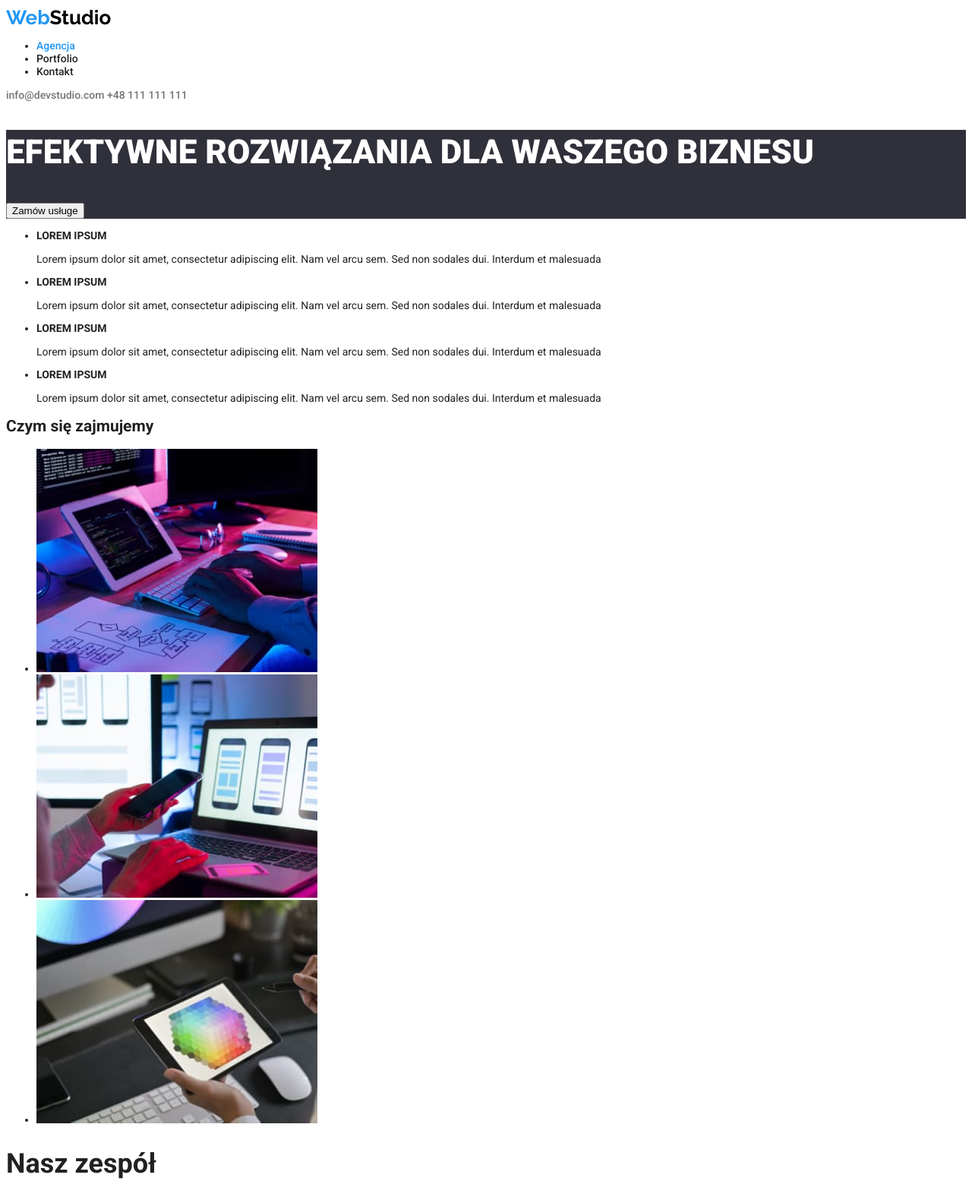
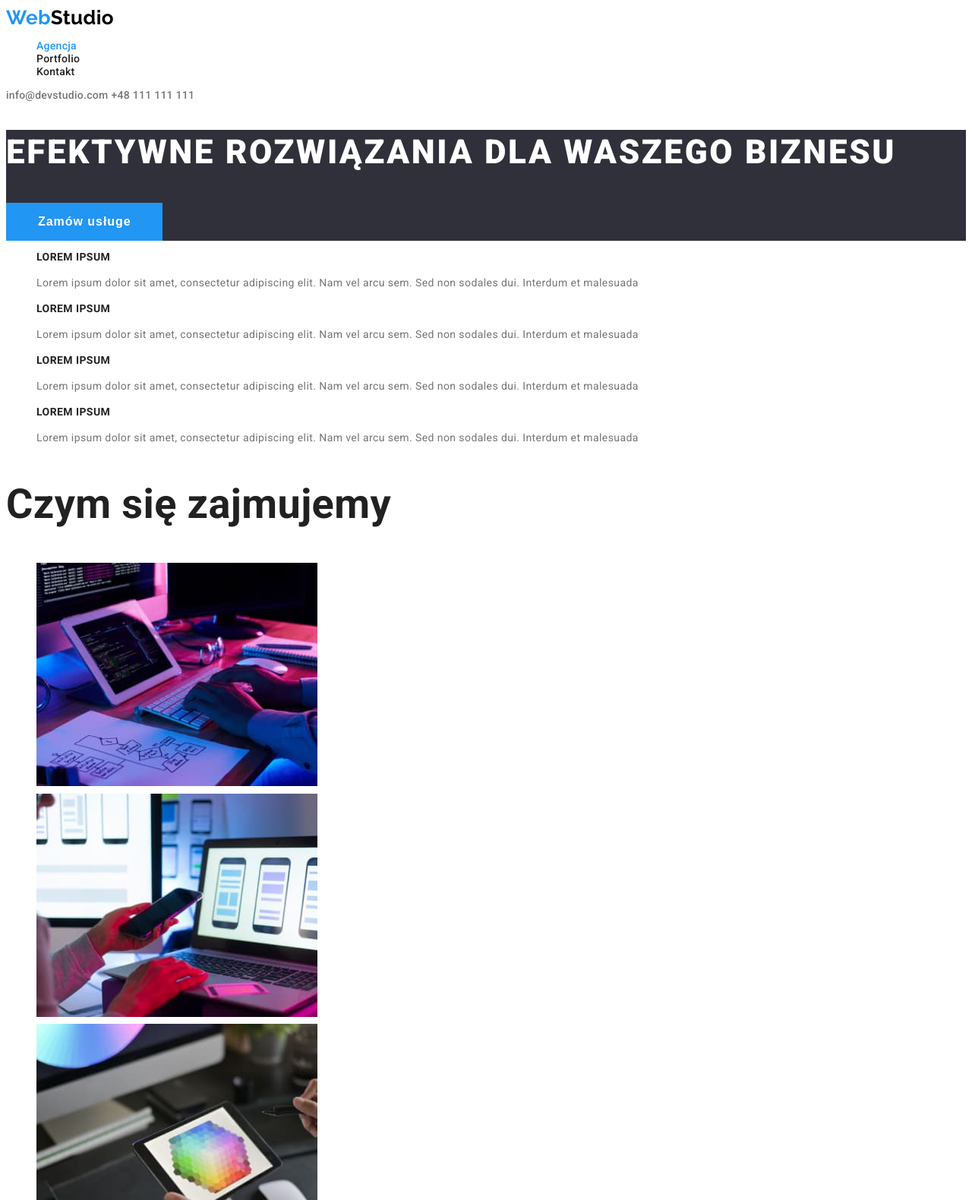
Before and after one commit to Maciej4896/goit-markup-hw-02, a plain HTML site: page index.html in a window 1280 px wide. Shown: the top 1580 px of the page at 76% size. Drawn offline with Linux system fonts and the light colour scheme.

Commit message:
Update styles.css

```diff
--- a/css/styles.css
+++ b/css/styles.css
@@ -8,10 +8,10 @@
 }
 body {
   font-family: 'Roboto', sans-serif;
-  color: #212121;
+  color: var(--main-text-color);
   background-color: var(--main-site-background-color);
   font-size: 14px;
-  letter-spacing: 0.03;
+  letter-spacing: 0.03em;
 }
 .button-panel {
   font-weight: 500;
@@ -39,6 +39,7 @@ button:focus {
   text-decoration: none;
   color: #212121;
   line-height: 1.14;
+  letter-spacing: 0.02em;
 }
 .navigation-links a:hover,
 .navigation-links a:focus,
@@ -53,6 +54,7 @@ button:focus {
   color: var(--secondary-text-color);
   text-decoration: none;
   line-height: 1.14;
+  letter-spacing: 0.02em;
 }
 .logo,
 .logo a:visited {
@@ -67,10 +69,11 @@ button:focus {
 .logo-secondary-color {
   color: var(--brand-color);
 }
-.projects h3 {
+.projects h2 {
   font-weight: 700;
   font-size: 18px;
   line-height: 2;
+  letter-spacing: 0.06em;
 }
 .projects p {
   font-weight: 400;
@@ -91,7 +94,7 @@ button:focus {
   font-size: 14px;
   line-height: 1.71;
 }
-.bottom-information .contact-info-bottom a[href='mailto:info@example.com'] {
+.contact-info-bottom a[href='mailto:info@example.com'] {
   text-decoration: underline;
 }
 .visually-hidden {
@@ -113,22 +116,29 @@ button:focus {
   line-height: 1.36;
   color: #fff;
   font-weight: 900;
+  letter-spacing: 0.06em;
 }
 .background-color {
   background-color: var(--secondary-site-background-color);
 }
-.secondary-text {
+.description-text {
   font-weight: 400;
   font-size: 14px;
   line-height: 1.71;
   color: var(--secondary-text-color);
+}
+.job-description {
+  color: var(--secondary-text-color);
+  line-height: 1.18;
 }
 .text-header {
   font-weight: 700;
   line-height: 1.14;
   font-size: 14px;
 }
-.our-crew-list h2 {
+
+.our-crew-list h2,
+.what-we-do {
   font-weight: 700;
   font-size: 36px;
   line-height: 1.16;
@@ -138,3 +148,36 @@ button:focus {
   font-size: 16px;
   line-height: 1.17;
 }
+.list {
+  list-style: none;
+}
+.contact-info:hover,
+.contact-info:focus,
+.contact-info-mail:hover,
+.contact-info-mail:focus {
+  color: var(--main-site-background-color);
+  background-color: var(--brand-color);
+}
+.main-button button {
+  padding: 10px 41px 10px 42px;
+  color: var(--main-site-background-color);
+  background-color: var(--brand-color);
+  border: 4px;
+  cursor: pointer;
+  font-size: 16px;
+  font-weight: 700;
+  line-height: 1.87;
+  letter-spacing: 0.06em;
+}
+.main-button button:hover,
+.main-button button:focus {
+  color: var(--main-text-color);
+  background-color: var(--element-background-color);
+}
+.our-crew-list {
+  background-color: var(--element-background-color);
+}
+
+.contact-info-bottom .contact-info-mail[href='mailto:info@example.com'] {
+  text-decoration: none;
+}
```
